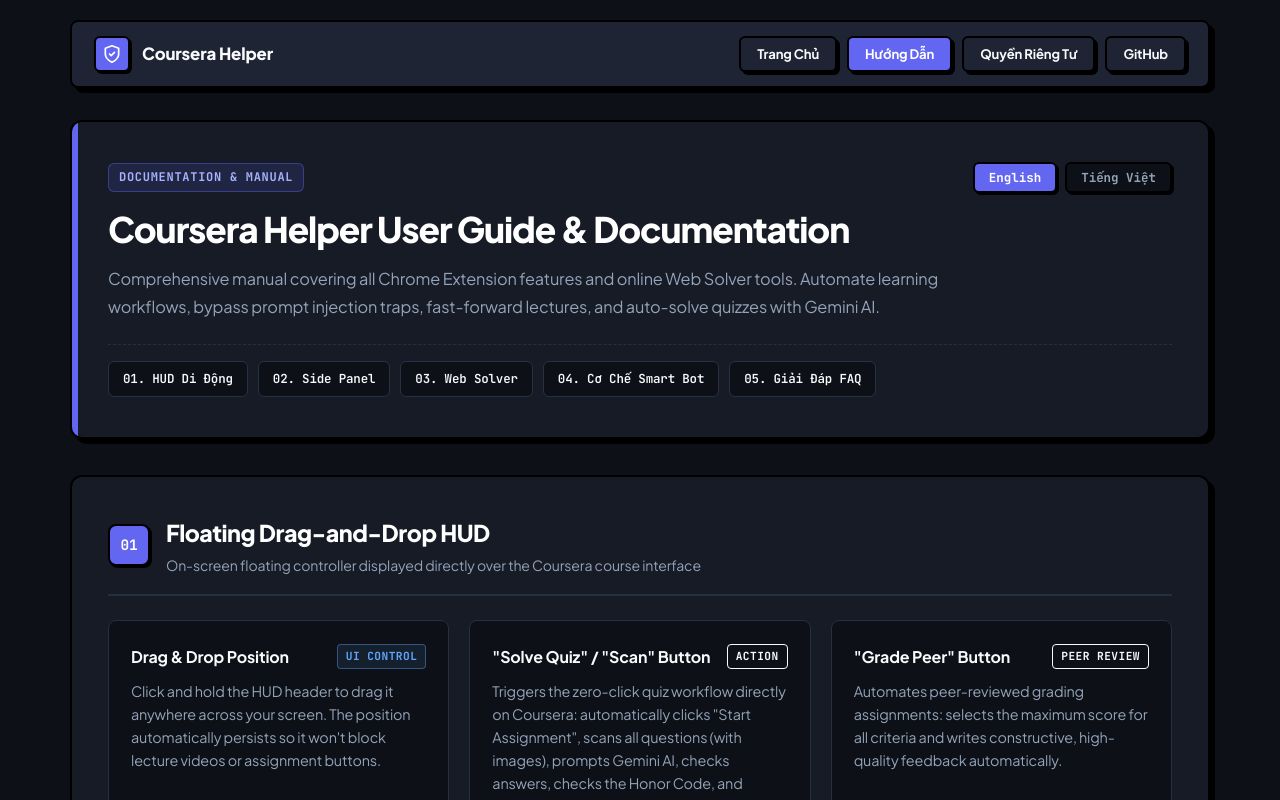
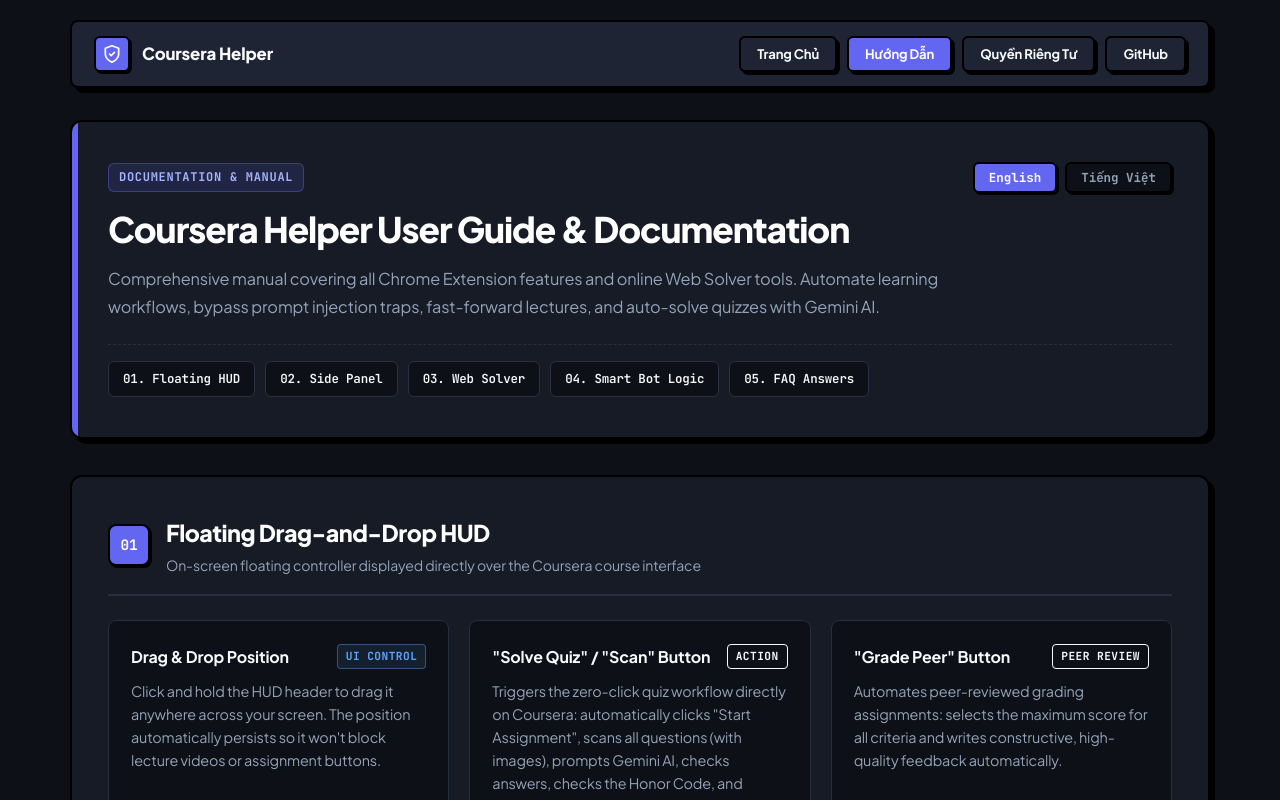
Before and after one commit to anhkhoi-cloudswe/coursera-helper, a browser extension: page guide.html in a window 1280 px wide. Both pictures are taken after a click on the button "English". Shown: the top 800 px of the page. Drawn offline with Linux system fonts and the light colour scheme.

Commit message:
fix(guide): translate quick-nav chips to English and link to English sections when EN active

```diff
--- a/guide.html
+++ b/guide.html
@@ -661,12 +661,19 @@
         Tài liệu vận hành chi tiết toàn bộ tính năng của tiện ích Chrome Extension và công cụ Web Solver trực tuyến. Tự động hóa quá trình học tập, bóc tách prompt injection rác, xử lý Video/Reading và tự động giải trắc nghiệm bằng Google Gemini AI.
       </p>
 
-      <div class="quick-nav">
+      <div class="quick-nav" id="guideQuickNavVi">
         <a href="#section-hud" class="chip-link">01. HUD Di Động</a>
         <a href="#section-sidepanel" class="chip-link">02. Side Panel</a>
         <a href="#section-websolver" class="chip-link">03. Web Solver</a>
         <a href="#section-smartbot" class="chip-link">04. Cơ Chế Smart Bot</a>
         <a href="#section-faq" class="chip-link">05. Giải Đáp FAQ</a>
+      </div>
+      <div class="quick-nav" id="guideQuickNavEn" style="display: none;">
+        <a href="#en-section-hud" class="chip-link">01. Floating HUD</a>
+        <a href="#en-section-sidepanel" class="chip-link">02. Side Panel</a>
+        <a href="#en-section-websolver" class="chip-link">03. Web Solver</a>
+        <a href="#en-section-smartbot" class="chip-link">04. Smart Bot Logic</a>
+        <a href="#en-section-faq" class="chip-link">05. FAQ Answers</a>
       </div>
     </div>
 
@@ -1133,6 +1140,8 @@
     function switchGuideLang(lang) {
       const viBox = document.getElementById('guideContentVi');
       const enBox = document.getElementById('guideContentEn');
+      const navVi = document.getElementById('guideQuickNavVi');
+      const navEn = document.getElementById('guideQuickNavEn');
       const btnVi = document.getElementById('btnVi');
       const btnEn = document.getElementById('btnEn');
       const heroTitle = document.getElementById('guideHeroTitle');
@@ -1141,6 +1150,8 @@
       if (lang === 'en') {
         if (viBox) viBox.style.display = 'none';
         if (enBox) enBox.style.display = 'block';
+        if (navVi) navVi.style.display = 'none';
+        if (navEn) navEn.style.display = 'flex';
         btnVi?.classList.remove('active');
         btnEn?.classList.add('active');
         if (heroTitle) heroTitle.textContent = 'Coursera Helper User Guide & Documentation';
@@ -1148,6 +1159,8 @@
       } else {
         if (viBox) viBox.style.display = 'block';
         if (enBox) enBox.style.display = 'none';
+        if (navVi) navVi.style.display = 'flex';
+        if (navEn) navEn.style.display = 'none';
         btnVi?.classList.add('active');
         btnEn?.classList.remove('active');
         if (heroTitle) heroTitle.textContent = 'Cẩm Nang Hướng Dẫn Sử Dụng Coursera Helper';
```
